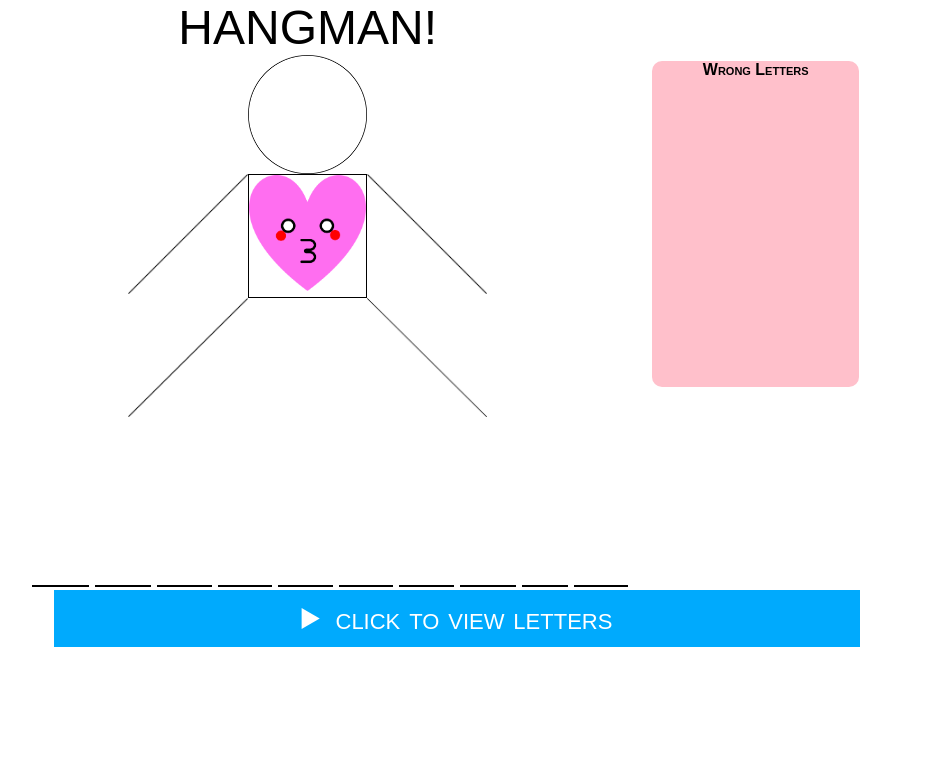
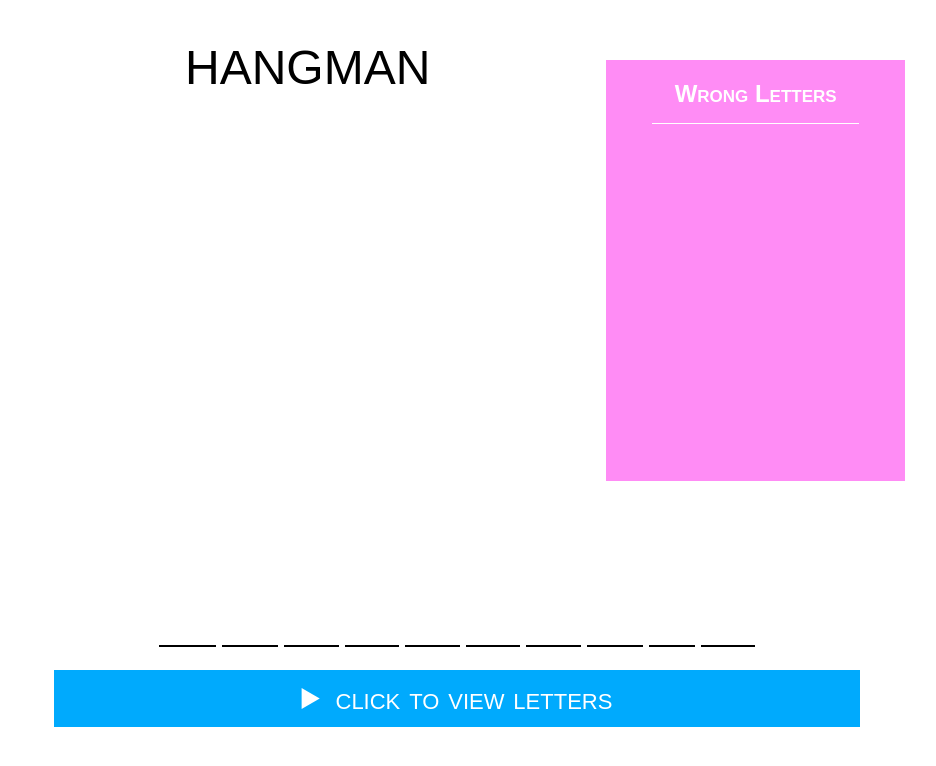
Before and after one commit to Bl1xvan/hangman, a plain HTML site: page index.html in a window 1280 px wide. Shown: the whole page, without its empty margins (183-1119 px from the left). Drawn offline with Linux system fonts and the light colour scheme.

Commit message:
Scoring system complete

```diff
--- a/index.html
+++ b/index.html
@@ -12,23 +12,21 @@
 <!--I want a container for the hangman, a container for the blank words, another container for the wrong letters-->
     <div id="main-container">
         <div id="hangman-container">
-            <div class="item header">HANGMAN!</div>
+            <div class="item header">HANGMAN</div>
             <div class="item wrongletters">
-                <span id="boxcentered">
-                    <h4>Wrong Letters</h4>
-                    <span id="wrong-box"></span>
-                </span>
+                <div class="boxcentered header"><h4>Wrong Letters</h4></div>
+                <div class="boxcentered content"><span id="wrong-box"></span></div>
             </div>
             <div class="createspace">
                     <div class="minitem"></div>
-                    <div class="minitem head"><img src="./images/head.png" alt="head"></div>
+                    <div class="minitem head" data-hangman><img src="./images/head.png" alt="head"></div>
                     <div class="minitem"></div>
-                    <div class="minitem rightarm"><img src="./images/rightarm.png" alt="r-arm"></div>
-                    <div class="minitem chest"><img src="./images/heartface.png" alt="heart"></div>
-                    <div class="minitem leftarm"><img src="./images/leftarm.png" alt="l-arm"></div>
-                    <div class="minitem rightleg"><img src="./images/rightleg.png" alt="r-leg"></div>
+                    <div class="minitem rightarm" data-hangman><img src="./images/rightarm.png" alt="r-arm"></div>
+                    <div class="minitem chest" data-hangman><img src="./images/heartface.png" alt="heart"></div>
+                    <div class="minitem leftarm" data-hangman><img src="./images/leftarm.png" alt="l-arm"></div>
+                    <div class="minitem rightleg" data-hangman><img src="./images/rightleg.png" alt="r-leg"></div>
                     <div class="minitem"></div>
-                    <div class="minitem lefttleg"><img src="./images/leftleg.png" alt="l-leg"></div>
+                    <div class="minitem lefttleg" data-hangman><img src="./images/leftleg.png" alt="l-leg"></div>
             </div>
             <div class="item rightletters">
                 <span id="right-box"></span>
@@ -37,7 +35,6 @@
                 <details>
                     <summary>click to view letters</summary>
                     <span id="letter-buttons">
-
                     </span>
                 </details>
             </div>
--- a/script.js
+++ b/script.js
@@ -3,7 +3,8 @@ const rightbox = document.getElementById("right-box");
 const buttonbox = document.getElementById("letter-buttons");
 const fruits = ["banana", "apple", "grapes", "watermelon", "grapefruit"]
 const letterArray = Array.from("abcdefghijklmnopqrstuvwxyz");
-const wrongLetters = [];
+const hangmanArray = Array.from(document.querySelectorAll('[data-hangman]'));
+
 
 let text = "";
 
@@ -25,7 +26,11 @@ let buttons = "";
 for(let l in letterArray){
     buttons+=`<button class="letter" onclick="checkLetter(this.innerHTML)">`+letterArray[l]+`</button>`;
 }
+
 buttonbox.innerHTML = buttons;
+
+const wrongLetters = [];
+const storeLetter = [];
 
 document.body.addEventListener("keyup", checkKey);
 
@@ -38,21 +43,41 @@ function checkKey(event){
         alert(ltr+" isn't a letter, friend");
     }
 }
+
+let loseScore = 0;
+
 function checkLetter(ltrchk){
     const fruit = newFruit;
+    if(storeLetter.includes(ltrchk)){
+        alert("you typed "+ltrchk+" already");
+        return false;
+    }
     if(fruit.includes(ltrchk)){
         loopLetter(ltrchk);
     }
     if(!fruit.includes(ltrchk)){
-        wrongLetters.push(ltrchk);
+        const addLose = loseScore++;
+        wrongLetters.push("<p>"+ltrchk+"</p>");
+        hangmanArray[addLose].style.visibility="visible";
+        if(loseScore == 6){
+            alert("Try again");
+        }
     }
-    wrongbox.innerText = wrongLetters;
+    wrongbox.innerHTML= wrongLetters.join(" ");
+    storeLetter.push(ltrchk);
 }
+
+let winScore = 0;
+
 function loopLetter(ltrlp){
     const fruitHTML = Array.from(document.querySelectorAll(".fruit-letter"));
     for(let f in fruitHTML){
         if(fruitHTML[f].innerHTML === ltrlp){
             fruitHTML[f].style.visibility="visible";
+            winScore++;
+            if(winScore == fruitHTML.length){
+                alert("Congratulations!");
+            }
         }
     }
 }
--- a/styles/items.scss
+++ b/styles/items.scss
@@ -1,17 +1,4 @@
-
-#boxcentered{
-    background-color: pink;
-    display: block;
-    width: 80%;
-    margin: auto;
-    border-radius: 10px;
-    span{
-        display: block;
-        width: 90%;
-        text-align: center;
-    }
-}
-
+@import "variables";
 
 .item{
     &.header, &.rightletters, &.alphabet, &.wrongletters{
@@ -22,6 +9,7 @@
 
     &.header{
         font-size: 3rem;
+        padding-bottom: 20px;
     }
 
     &.alphabet{
@@ -38,9 +26,23 @@
     &.rightletters{
         span{
             display: block;
-            padding: 20px;
             }
         }
 
+    &.wrongletters{
+        background-color: $pinkIsh;
+        color: white;
+        font-size: 1.5rem;
+        .boxcentered{
+            &.header{
+                h4{
+                    border-bottom: 1px solid white;
+                    padding-bottom: 15px;
+                    width: 80%;
+                    margin: auto;
+                }
+            }
+        }
+    }
 
 }
--- a/styles/minitems.scss
+++ b/styles/minitems.scss
@@ -1,3 +1,5 @@
+@import "variables";
+
 .minitem{
 
     &.head{
--- a/styles/style.scss
+++ b/styles/style.scss
@@ -1,5 +1,6 @@
 @import "items";
 @import "minitems";
+@import "variables";
 
 *, *::before, *::after{
     box-sizing: border-box;
@@ -11,6 +12,7 @@ body{
 
 #main-container{
     width: 70%;
+    padding-top: 5vh;
     margin: auto;
 }
 
@@ -27,8 +29,10 @@ img{
 }
 
 #right-box{
+    display: flex;
+    flex-direction: row;
+    justify-content:center;
     span{
-        float: left;
         margin: 3px;
         border-bottom: 2px solid black;
     }
@@ -36,6 +40,34 @@ img{
     .fruit-letter{
         visibility: hidden;
     }
+}
+
+#wrong-box{
+    display: flex;
+    flex-wrap: wrap;
+    padding: 20px;
+
+    p{
+        margin: 10px;
+    }
+}
+
+.letter{
+    background-color: #175d69;
+    color: white;
+    padding: 3px;
+    margin: 3px;
+    border: none;
+    font-size: 1em;
+    width: 35px;
+
+    &:hover{
+        background-color: #17bfc5;
+    }
+}
+
+[data-hangman]{
+    visibility: hidden;
 }
 
 @media screen and (min-width: 800px){
@@ -54,6 +86,8 @@ img{
                 grid-row: 1/ span 2;
                 margin-top: 20px;
                 padding: 20px;
+                display: grid;
+                grid-template-rows: 1fr 4fr;
 
             }
 
@@ -61,11 +95,13 @@ img{
                 grid-column: 1/ span 2;
                 font-size: 2rem;
             }
+
+            &.rightletters{
+                span{
+                    padding: 20px;
+                }
+            }
         }
-    }
-
-    #boxcentered{
-        height: 90%;
     }
 
 }
@@ -84,7 +120,13 @@ img{
 
     .item{
         &.rightletters, &.alphabet{
-            font-size: 1.5rem;
+            font-size: 1em;
+        }
+
+        &.rightletters{
+            span{
+                padding: 10px;
+            }
         }
 
         &.wrongletters{
--- a/styles/variables.scss
+++ b/styles/variables.scss
@@ -0,0 +1 @@
+$pinkIsh: #ff8cf5;
```
Also changed, not shown: styles/items.css, styles/style.css, 3 other files.
